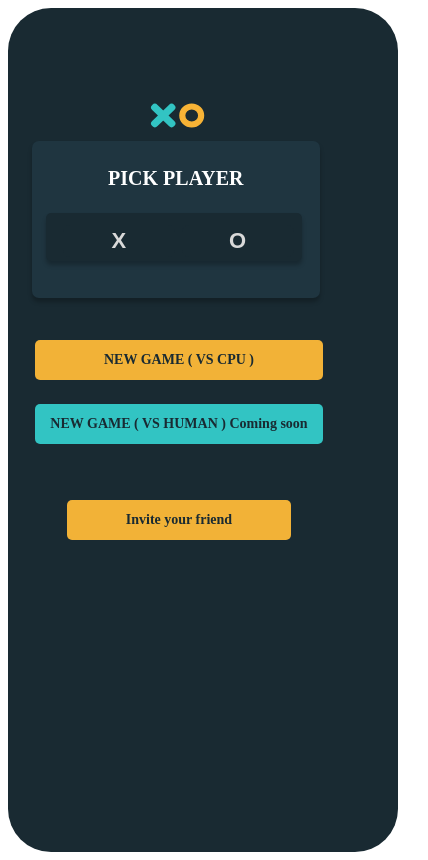
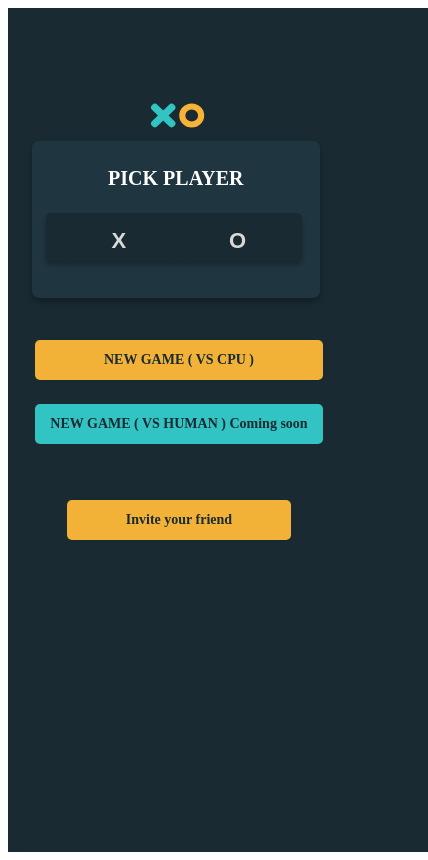
Before and after one commit to deswal2002/Tic_Tac_Toe, a React (Vite) app: page / in a window 390 px wide. Shown: the whole page, 428 px wide, since content can reach past the window. Built offline with nearby package versions, Linux system fonts and the light colour scheme; no server answers.

Commit message:
version 2

```diff
--- a/src/Tic_tac_toe.css
+++ b/src/Tic_tac_toe.css
@@ -459,13 +459,15 @@
     margin-top: 8%;
     margin-left: 38%;
 }
-@media only screen and (max-width:410px){
+@media only screen and (max-width:420px){
     .box {
-        width: 100vw;
+        width: 420px;
         height: 100vh;
         background: #192A32;
         margin-top: 0;
         margin-left: 0;
+        border-radius: 0px;
+        box-sizing: border-box;
     }
     .tip{
         display: none;
```
